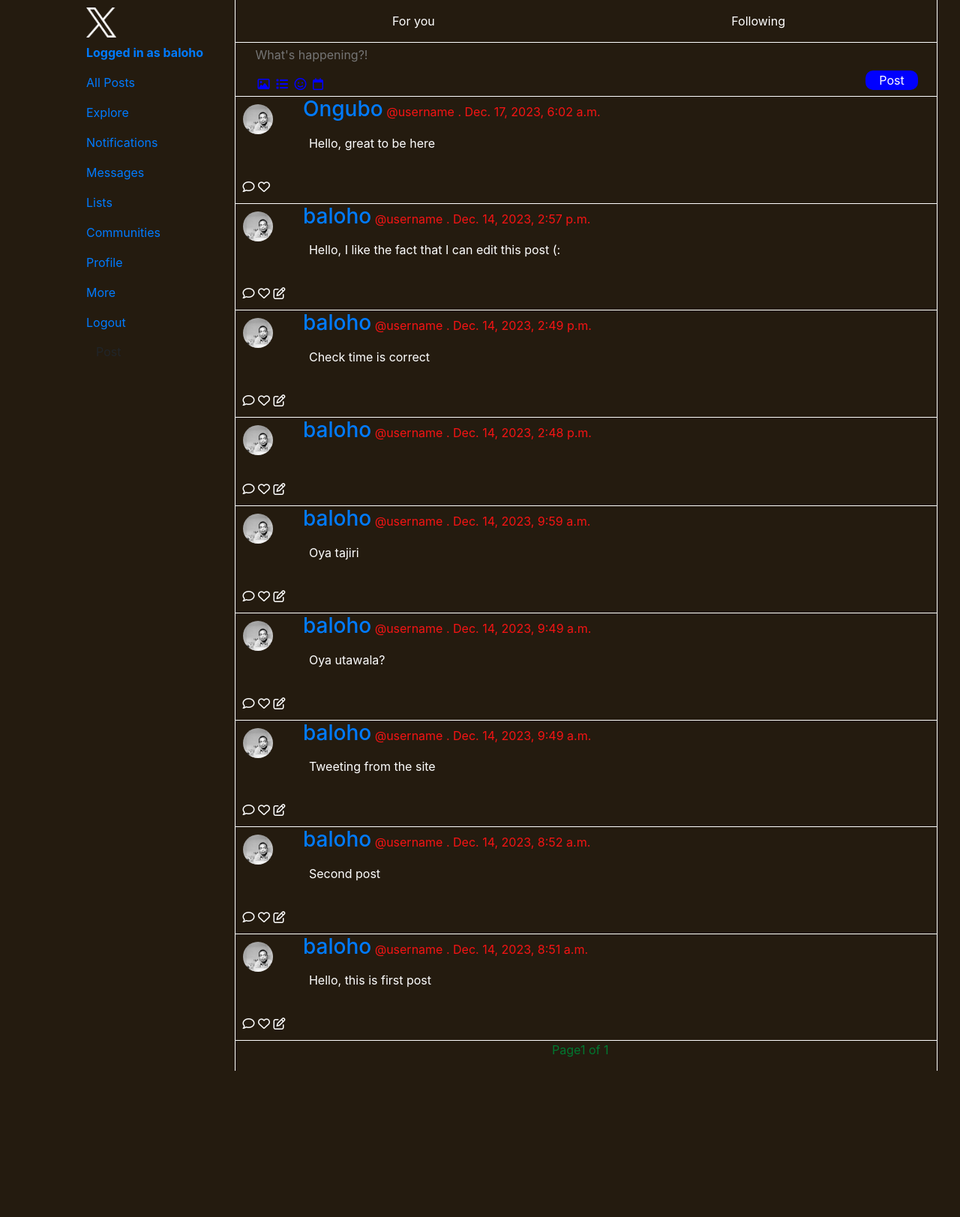
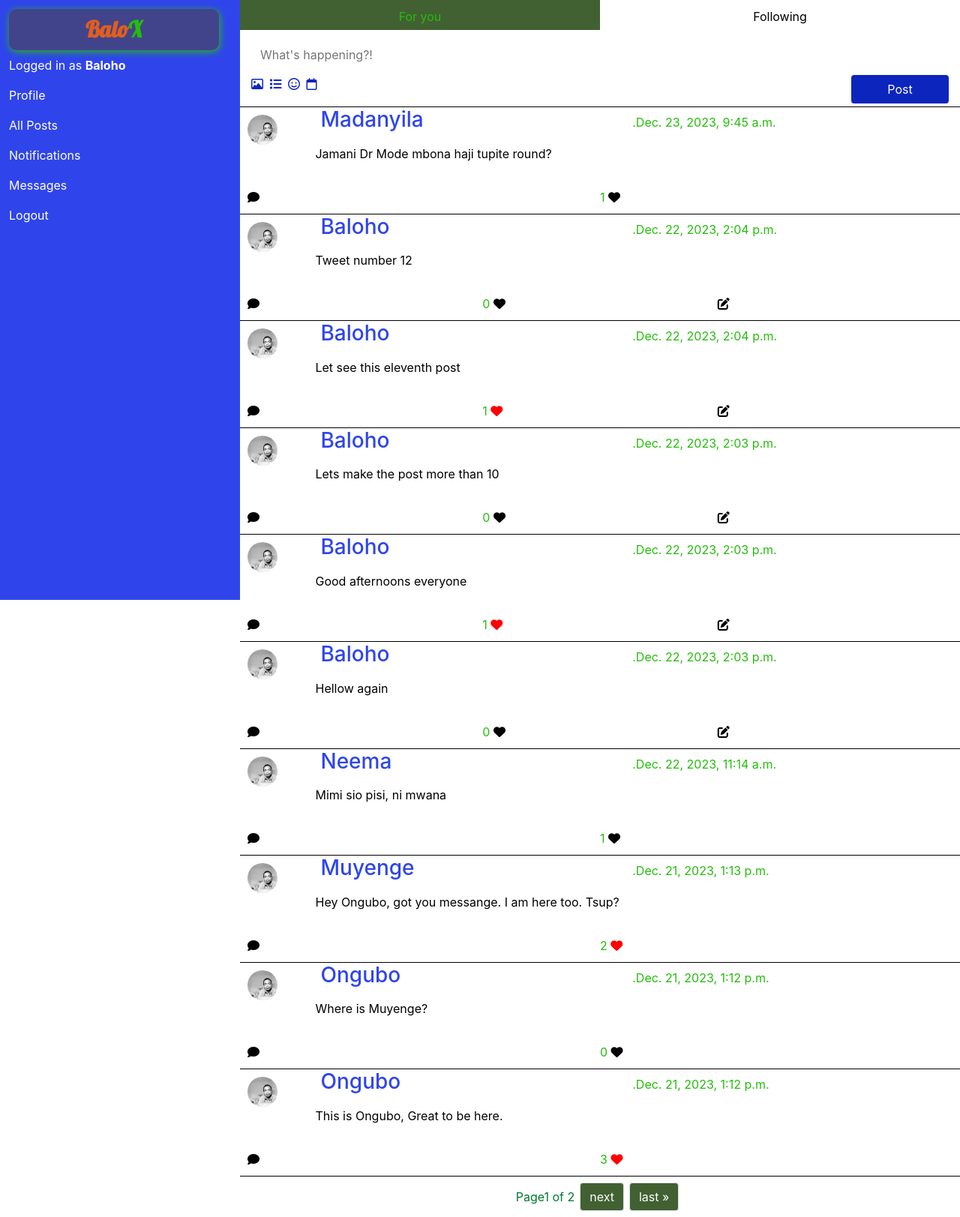
Before and after one commit to amlupenza/cs50_network, a Django app: page / in a window 1280 px wide. Shown: the whole page at 75% size. Before the commit the page ends 1428 px from the top, so only its background shows below. Run offline with Django 3.2, Linux system fonts and the light colour scheme; a user stored in the database is signed in; data comes from the database, SQL or seed files in the repository; some libraries are stand-ins or nearby versions.

Commit message:
my network project is ready, now working on testing

```diff
--- a/network/models.py
+++ b/network/models.py
@@ -17,7 +17,7 @@ class Account(models.Model):
 class Post(models.Model):
     author = models.ForeignKey(User, on_delete=models.CASCADE, related_name='tweet')
     tweet = models.TextField(verbose_name='post', null=False, blank=False)
-    liked_by = models.ManyToManyField(User, related_name='liked_posts')
+    liked_by = models.ManyToManyField(User, related_name='liked_posts', null=True, blank=True)
     likes = models.IntegerField(null=True, blank=True, verbose_name='like', max_length=20, default=0)
     time = models.DateTimeField(verbose_name='creation time')
 
@@ -29,8 +29,8 @@ class Comment(models.Model):
     comment = models.TextField(verbose_name='comment', max_length=160)
     tweet = models.ForeignKey(Post, on_delete=models.CASCADE, related_name='comments',verbose_name='tweet')
     time = models.DateTimeField(verbose_name='creation date')
-    liked_by = models.ManyToManyField(User, related_name='liked_comments')
-    like = models.IntegerField(verbose_name='like',null=True, blank=True, max_length=20, default=0)
+    liked_by = models.ManyToManyField(User, related_name='liked_comments', null=True, blank=True)
+    likes = models.IntegerField(verbose_name='like',null=True, blank=True, max_length=20, default=0)
 
     def __str__(self) -> str:
         return self.comment
--- a/network/static/network/network.js
+++ b/network/static/network/network.js
@@ -3,6 +3,16 @@ window.addEventListener('DOMContentLoaded',()=>{
         let user_id = btn.dataset.id;
         btn.onclick = ()=> follow_user(user_id);
     });
+    // show sidebar
+    document.querySelector('#showMenu').onclick = ()=>{
+        document.querySelector("#navbar-left").style.display = 'block';
+        document.querySelector('#topDiv').style.display = 'none';
+    };
+    // hide sidebar
+    document.querySelector('#hideMenu').onclick = () => {
+        document.querySelector("#navbar-left").style.display = 'none';
+        document.querySelector('#topDiv').style.display = 'block';
+    }
     document.querySelector('#followingBtn').onclick = ()=>{
         // hide allposts div
         console.log('following is clicked')
@@ -16,8 +26,28 @@ window.addEventListener('DOMContentLoaded',()=>{
             console.log(`edit of id ${postId} has been clicked`)
             editPost(postId);
         }
-    })
+    });
+    document.querySelectorAll('.likeIcon').forEach((btn)=>{
+
+        btn.onclick = () =>{
+            [post_type, post_id] = btn.dataset.like.split('-');
+            console.log(`post id is ${post_id} is clicked`)
+            like_post(post_type,post_id);
+        }
+    });
+
 })
+// select like button when page has already loaded
+document.querySelector('body').addEventListener('click',event=>{
+    if(event.target.matches('.likeIcon')){
+        let btn = event.target;
+        let [post_type,post_id] = btn.dataset.like.split('-');
+        // call like function
+        like_post(post_type,post_id);
+    }
+
+});
+
 
 // follow_user function
 function follow_user(userId){
@@ -59,7 +89,7 @@ function editPost(postId){
     .then(data =>{
         let div = document.createElement('div');
         div.className = 'editCont';
-        div.innerHTML =`<form action='#' method='post' id='editform'><h5>${data.author}</h5><textarea name="newPost" id="newPost" cols="30" rows="10">${data.tweet}</textarea><input type='submit' value='Save changes' class='btn-primary'><button class='btn-danger' id='cancel-edit'>Cancel</button></form>`;
+        div.innerHTML =`<form action='#' method='post' id='editform'><h5>${data.author}, do you want to edit this post?</h5><textarea name="newPost" id="newPost" cols="30" rows="10">${data.tweet}</textarea><div class='row gw-2'><input type='submit' value='Save changes' class='col-md btn btn-primary'><button class='col-md btn btn-danger' id='cancel-edit'>Cancel</button></div></form>`;
         document.body.appendChild(div);
         document.querySelector('#cancel-edit').onclick = () => div.remove();
         let form = document.querySelector('#editform');
@@ -86,3 +116,27 @@ function editPost(postId){
         }
     })
 }
+
+// like post function
+function like_post(post_type, postId){
+    console.log(`postid is ${postId}`)
+    console.log(`post type is ${post_type}`)
+    fetch(`/likePost/${post_type}/${postId}`, {
+        method : 'POST'
+    })
+    .then(response => response.json())
+    .then(data => {
+        likes = data.likes;
+        console.log(`this has ${likes} likes`)
+        post_type = data.post_type;
+        document.querySelector(`#post-likes-${postId}`).innerHTML = likes;
+        console.log(`like? ${data.liked}`)
+        if(data.liked){
+            document.querySelector(`#${post_type}-like-${postId}`).style.color = 'red';
+        }
+       else{
+            document.querySelector(`#${post_type}-like-${postId}`).style.color = 'black';
+        }
+
+    })
+}
--- a/network/static/network/styles.css
+++ b/network/static/network/styles.css
@@ -1,22 +1,65 @@
+
+@import url('https://fonts.googleapis.com/css2?family=Lobster&display=swap');
 
 body{
 
-    background-color: rgba(31, 22, 10, 0.978);
+    background-color: white;
 }
+
 .left-container{
-    position: fixed;
+
+    padding: 2px !important;
 }
 .navbar-left{
+    position: fixed;
+    display: block;
+    padding: 10px;
+    height: 100vh;
+    background-color: #2F45EB;
+}
+.navbar-left a{
+    color: white;
+}
+#hideMenu{
+    top: 10px;
+    right: 6px;
+    position: absolute;
+    font-size: 20px;
+    color: white;
+    display: none;
+}
+.header{
+    color:  #E05E1F;
+    align-items: center;
+    justify-content: center;
+    text-align: center;
+    display: flex;
+    font-family: 'Lobster', sans-serif;
+    font-size: 18px;
+}
+#topDiv{
+    display: none;
+    position: sticky;
+    z-index: 10;
+    background-color: white;
 
-    padding-left: 100px;
+}
+
+.navbar{
     height: 100vh;
 }
-.navbar-nav{
-    flex-direction: column;
-
+span{
+    color:#25BD0C;
 }
-.navbar{
-    height: 100vh;
+.navbar-brand{
+    box-sizing: border-box;
+    text-align: center;
+    font-size: 30px;
+    color: #E05E1F;
+    background-color: #42448B;
+    border-radius: 10px;
+    box-shadow: 1px 2px 10px #25BD0C;
+    font-family: 'Lobster', sans-serif;
 }
 .navbar > a{
     display: block;
@@ -28,39 +71,45 @@ body{
     margin-top: 10px;
 }
 .body{
-    border-right: solid 1px white;
-    border-left: solid 1px white;
+
     padding: 0 !important;
+    position: absolute;
+    right: 0;
 }
-.right_nav{
-    position: relative;
-}
+
 section{
-    border-bottom: solid 1px white;
+    border-bottom: solid 1px black;
     position: relative;
 }
 #ForYou{
+    position: relative;
     height: 50px;
     border: none;
 }
-.tofix{
 
-    z-index: 10;
-    border-bottom: solid 1px white;
-}
 #ForYou i{
     color: white;
 }
-#ForYou a{
-    color: white;
+.for_follow{
+    color: rgb(0, 0, 0);
     text-decoration: none;
+    padding: 10px;
+}
+.for_follow:hover{
+    text-decoration: none;
+    color: #E04704;
 }
 #ForYou div{
     text-align: center;
-    padding: 8px;
+    height: 20px;
 }
 #ForYou div>div:hover{
     background-color: rgb(158, 155, 155);
+}
+
+.active{
+    background-color: #416132;
+    color: #25BD0C;
 }
 
 #new_post{
@@ -71,7 +120,7 @@ section{
     width: 100%;
     border: none;
     background-color: transparent;
-    color: white;
+    color:black;
     outline: none;
 }
 .on_newPostDiv{
@@ -81,7 +130,7 @@ section{
     margin-bottom: 4px;
 }
 .icons i{
-    color: blue;
+    color: #0C25BD;
     margin-right: 4px;
 }
 #post{
@@ -90,18 +139,12 @@ section{
 .message{
     color: white;
 }
-#post_btn{
-    position: absolute;
-    right: 10px;
-    width: 100px;
-    bottom: 4px;
-}
+
 #post_btn input{
     width: 100%;
-    border-radius: 10px;
-    border: none;
-    background-color: blue;
+    background-color: #0C25BD;
     color: white;
+    right: 2px
 }
 .userImg{
     padding: 10px;
@@ -112,26 +155,26 @@ section{
     border-radius: 50%;
 
 }
-.tweetContent h3, span{
+.tweetContent h3{
     display: inline-block;
     color: rgb(245, 20, 20);
 }
 .tweet p{
     padding: 8px;
-    color: white;
+    color: black;
 }
 .tweetIcon{
     padding: 10px;
     color: white;
 }
-.tweetIcon i{
-    color: white;
+.fa-solid{
+    color: black;
 }
 /*................loginform...........................*/
 #loginForm{
     width: 50%;
     margin: 10px auto;
-    color: white;
+    color: black;
 }
 
 /*...............Profile page styling.................*/
@@ -160,6 +203,7 @@ section{
     justify-content: right;
     color: white;
     align-items: center;
+    height: 15px;
 
 }
 .profile_btn button{
@@ -187,6 +231,9 @@ section{
     border-radius: 10px;
     padding: 10px;
 }
+.username{
+    color: #2F45EB;
+}
 #userAndcomment{
     display: flex;
     align-items: center;
@@ -204,19 +251,28 @@ section{
 .fa-xmark{
     color: white;
 }
-.follow_following{
-    margin-top: 20px;
-}
+
 #followingPosts{
     display: none
 }
 /*...........Paginator links...............*/
 .page-item{
     color: rgb(0, 120, 48) !important;
-    text-align: center !important;
+
 }
 .pagination{
     justify-content: center !important;
+    align-content: center;
+    align-items: center;
+    margin: 4px;
+}
+.pagination li{
+    margin: 4px;
+}
+.page-link{
+    border-radius: 4px;
+    background-color: #416132;
+    color: white;
 }
 /* ................ edit div..............*/
 .editCont{
@@ -224,7 +280,7 @@ section{
     top: 0;
     width: 100%;
     height: 100vh;
-    background-color: rgba(24, 160, 137, 0.637);
+    background-color: rgba(24, 160, 137, 0.89);
 
 }
 .editCont form{
@@ -235,7 +291,7 @@ section{
 }
 .editCont textarea{
     display: block;
-    background-color: rgb(177, 3, 3);
+    background-color: #E04704;
     color: white;
     margin: 4px;
     border: none;
@@ -246,11 +302,51 @@ section{
 
 }
 #cancel-edit{
-    background-color: rgb(177, 3, 3);
+    background-color: #E04704;
     border-style: none;
     margin-left: 4px;
 }
+.btn-primary{
+    background-color: #0C25BD !important;
+}
 #editform h5{
-    color: rgb(1, 1, 90);
+    color: #0C25BD;
     text-align: center;
 }
+/*........... change like button to red............*/
+.liked{
+    color: red;
+}
+.unliked{
+    color: black;
+}
+/*.fa-solid{
+    color: black;
+}
+/*..........messages................*/
+.message{
+    position: relative;
+    top: 10px;
+    color: red;
+    font-family: sans-serif;
+
+}
+@media (max-width: 600px){
+    .navbar-left{
+        display: none;
+        z-index: 100;
+        width: 50%;
+    }
+    .editCont form{
+        width: 80%;
+        margin: 2px auto;
+        left: 8%;
+    }
+    #topDiv{
+        display: block;
+    }
+    #hideMenu{
+        display: block;
+    }
+
+}
--- a/network/templates/network/index.html
+++ b/network/templates/network/index.html
@@ -4,10 +4,26 @@
 
 {% block body %}
 {% if user.is_authenticated %}
+<div class="container" id="topDiv">
+    <div class="row">
+        <div class="userImg col-2 header">
+            <img src="{% static 'network/user.jpg' %}" alt="image" id="showMenu">
+        </div>
+        <div class="col-10 header">
+            <strong>Balo<span>X</span></strong>
+        </div>
+    </div>
+</div>
 <section id="ForYou" class="container">
     <div class="row tofix">
-        <div class="col" id="forYoubtn"><a href="{% url 'index' %}">For you</a></div>
-        <div class="col" id="followingBtn"><a href="{% url 'following' %}">Following</a></div>
+        {% if all_posts %}
+        <a class="col for_follow active" href="{% url 'index' %}"><div id="forYoubtn">For you</div></a>
+        <a class="col for_follow" href="{% url 'following' %}"><div id="followingBtn">Following</div></a>
+        {% else %}
+        <a class="col for_follow" href="{% url 'index' %}"><div id="forYoubtn">For you</div></a>
+        <a class="col for_follow active" href="{% url 'following' %}"><div id="followingBtn">Following</div></a>
+        {% endif %}
+
     </div>
 </section>
 <section id="post" class="container">
@@ -21,15 +37,15 @@
         <div id="new_post">
             <input type="text" autocomplete="off" placeholder="What's happening?!" name="tweet">
         </div>
-        <div class="container row">
-            <div class="on_newPostDiv icons col">
+        <div class="row">
+            <div class="on_newPostDiv icons col-sm-7 col-md-10">
                 <i class="fa-regular fa-image"></i>
                 <i class="fa-solid fa-list"></i>
                 <i class="fa-regular fa-face-smile"></i>
                 <i class="fa-regular fa-calendar"></i>
             </div>
-            <div class="on_newPostDiv col" id="post_btn">
-                <input type="submit" value="Post">
+            <div class="on_newPostDiv col-sm-5 col-md-2" id="post_btn">
+                <input class='btn' type="submit" value="Post">
             </div>
         </div>
     </form>
@@ -42,16 +58,28 @@
             <img src="{% static 'network/user.jpg' %}" alt="">
         </div>
         <div class="tweetContent col">
-            <h3><a href="{% url 'profile' post.author.id %}">{{post.author}} </a></h3>
-            <span>@username . {{post.time}}</span>
+            <h3 class="col-sm-6"><a href="{% url 'profile' post.author.id %}" class="username">{{post.author|capfirst}} </a></h3>
+            <span class="col-sm-6">.{{post.time}}</span>
             <p id="tweet-{{post.id}}">{{post.tweet}}</p>
         </div>
     </div>
-    <div class="tweetIcon container">
-        <i class="fa-regular fa-comment commentIcon" data-comment="{{post.id}}"></i>
-        <i class="fa-regular fa-heart likeIcon" data-like="{{post.id}}"></i>
+    <div class="tweetIcon container row">
+        <div class="col">
+        <i class="fa-solid fa-comment commentIcon" data-comment="{{post.id}}"></i>
+        </div>
+        <div class="col">
+            <span id="post-likes-{{post.id}}">{{post.likes}}</span>
+            {% if request.user in post.liked_by.all %}
+                <i class="liked fa-solid fa-heart likeIcon " data-like="post-{{post.id}}" id="post-like-{{post.id}}"></i>
+            {% else %}
+                <i class="unliked fa-solid fa-heart likeIcon " data-like="post-{{post.id}}" id="post-like-{{post.id}}"></i>
+            {% endif %}
+        </div>
         {% if request.user == post.author %}
-        <i class="fa-regular fa-pen-to-square" data-edit="{{post.id}}"></i>
+        <div class="col">
+
+            <i class="fa-solid fa-pen-to-square" data-edit="{{post.id}}"></i>
+        </div>
         {% endif %}
     </div>
 </section>
--- a/network/templates/network/layout.html
+++ b/network/templates/network/layout.html
@@ -10,61 +10,50 @@
 
     </head>
     <body>
-    <div class="row container-fluid">
-        <nav class="navbar-left col-3">
-            <div class="left-container container">
-                <a href="#" class="logo"><img src="{% static 'network/twitter_logo2.png' %}" alt="Logo"></a>
-                <div>
-                <ul class="navbar-nav mr-auto row">
+        <div class="container-fluid">
+            <div class="row">
+                <nav class="navbar navbar-left col-sm-3" id="navbar-left">
+                        <div class="left-container">
+                            <i class="toggleMenubtn fa-solid fa-x " style="color: white;" id="hideMenu"></i>
+                                <ul class="navbar-nav mr-auto">
+                                    <strong class="log navbar-brand">Balo<span>X</span></strong>
                                 {% if user.is_authenticated %}
-                        <li class="nav-item col">
-                            <a class="nav-link" href="#"><strong>Logged in as {{ request.user}}</strong></a>
+                                    <li class="nav-item">
+                                        <a class="nav-link" href="#">Logged in as <strong>{{ request.user|capfirst}}</strong></a>
+                                    </li>
+                                    <li class="nav-item">
+                                        <a class="nav-link" href="{% url 'profile' request.user.id %}">Profile</a>
                                     </li>
                                 {% endif %}
-                    <li class="nav-item col">
+                                <li class="nav-item">
                                     <a class="nav-link" href="{% url 'index' %}">All Posts</a>
                                 </li>
-                    <li class="nav-item col">
-                        <a class="nav-link" href="#">Explore</a>
-                    </li>
-                    <li class="nav-item col">
+
+                                <li class="nav-item">
                                 <a class="nav-link" href="#">Notifications</a>
                                 </li>
-                    <li class="nav-item col">
+                                <li class="nav-item">
                                     <a class="nav-link" href="#">Messages</a>
                                 </li>
-                    <li class="nav-item col">
-                        <a class="nav-link" href="#">Lists</a>
-                    </li>
-                    <li class="nav-item col">
-                        <a class="nav-link" href="#">Communities</a>
-                    </li>
-                    <li class="nav-item col">
-                        <a class="nav-link" href="#">Profile</a>
-                    </li>
-                    <li class="nav-item col">
-                        <a class="nav-link" href="#">More</a>
-                    </li>
+
                                 {% if user.is_authenticated %}
-                        <li class="nav-item col">
+                                    <li class="nav-item">
                                         <a class="nav-link" href="{% url 'logout' %}">Logout</a>
                                     </li>
                                 {% else %}
-                        <li class="nav-item col">
+                                    <li class="nav-item">
                                         <a class="nav-link" href="{% url 'login' %}">Login</a>
                                     </li>
 
-                        <li class="nav-item col">
+                                    <li class="nav-item">
                                         <a class="nav-link" href="{% url 'register' %}">Register</a>
                                     </li>
                                 {% endif %}
                                 </ul>
-                <div class="btn post">Post</div>
-                </div>
                         </div>
                 </nav>
 
-        <div class="body col">
+                <div class="body col-sm-9">
 
                     {% block body %}
 
@@ -72,6 +61,7 @@
                 </div>
 
             </div>
+        </div>
     <script src="{% static 'network/network.js' %}"></script>
     </body>
 </html>
--- a/network/templates/network/login.html
+++ b/network/templates/network/login.html
@@ -19,7 +19,7 @@
         <input class="btn btn-primary" type="submit" value="Login">
     </form>
 
-    Don't have an account? <a href="{% url 'register' %}">Register here.</a>
+        Don't have an account? <a href="{% url 'register' %}">Register here.</a>
     </div>
 
 {% endblock %}
--- a/network/urls.py
+++ b/network/urls.py
@@ -13,5 +13,6 @@ urlpatterns = [
     path('follow/<int:account_id>', views.follow_user, name="follow_user"),
     path('like/<str:post_type>/<int:post_id>', views.like_post, name="like_post"),
     path('following', views.following, name='following'),
-    path('editPost/<int:post_id>', views.edit_post, name='edit_post')
+    path('editPost/<int:post_id>', views.edit_post, name='edit_post'),
+    path('likePost/<str:post_type>/<int:post_id>', views.like_post, name='like_post')
 ]
--- a/network/views.py
+++ b/network/views.py
@@ -30,6 +30,7 @@ def index(request):
     return render(request, "network/index.html", {
 
         'page_obj' : page_obj,
+        'all_posts' : True
     })
 
 # Following view
@@ -50,7 +51,8 @@ def following(request):
     # page object for posts
     page_obj = paginator.get_page(page_number)
     return render(request, 'network/index.html', {
-        'page_obj': page_obj
+        'page_obj': page_obj,
+        'all_posts': False
     })
 
 
@@ -173,8 +175,76 @@ def edit_post(request,post_id):
 
 
 # like_post function
+@ require_POST
+@csrf_exempt
 def like_post(request,post_type,post_id):
-    ...
+    # get user
+    user = request.user
+    print('like view accessed')
+
+    if post_type.lower() == 'comment':
+        # get the comment
+        comment = Comment.objects.get(id=post_id)
+        # check if this comment is in the user's liked comments (if user haven't liked the comment)
+        if user not in comment.liked_by.all():
+            # add user to the liked by list
+            comment.liked_by(user).add()
+            # increase comment likes by 1
+            comment.likes += 1
+            # save the comment
+            comment.save()
+            return JsonResponse({
+                'liked' : True,
+                'likes': comment.likes.count(),
+                'post_type': 'comment'
+            })
+        # else if user liked the comment
+        else:
+            # remove user from the comment like_by list ( make user unlike the comment)
+            comment.liked_by(user).remove()
+            # decrease comment likes by 1
+            comment.likes -= 1
+            # save the comment
+            comment.save()
+            return JsonResponse({
+                'liked' : False,
+                'likes': comment.likes.count(),
+                'post_type': 'comment'
+            })
+
+    elif post_type.lower() == 'post':
+        # get the post
+        post = Post.objects.get(pk=post_id)
+        # check if this post is in the user's liked posts (if user haven't liked the post)
+        if user not in post.liked_by.all():
+            # add user to the post's liked by
+            post.liked_by.add(user)
+            # increase the post likes by 1
+            post.likes += 1
+            # save the post
+            post.save()
+            print(f'This post has {post.likes} likes')
+            return JsonResponse({
+                'liked' : True,
+                'likes': post.likes,
+                'post_type': 'post'
+
+            })
+        else:
+            # remove user from the liked post
+            post.liked_by.remove(user)
+            # decrease the post like by 1
+            post.likes -= 1
+            # save the post
+            post.save()
+            print(f'This post has {post.likes} likes')
+            return JsonResponse({
+                'liked': False,
+                'likes': post.likes,
+                'post_type': 'post'
+            })
+
+
 def login_view(request):
     if request.method == "POST":
 
@@ -222,9 +292,9 @@ def register(request):
                 "message": "Username already taken."
             })
         # create an account
-        account = Account(user=request.user)
+        #account = Account(user=request.user)
         # save the account
-        account.save()
+        #account.save()
         login(request, user)
         return HttpResponseRedirect(reverse("index"))
     else:
```
Also changed, not shown: network/templates/network/profile.html (+19 -6 lines), db.sqlite3, network/migrations/0008_rename_like_comment_likes_alter_comment_liked_by_and_more.py (added), network/static/network/Lobster-Regular.ttf (added). Lines whose indentation alone changed are shown as unchanged.
